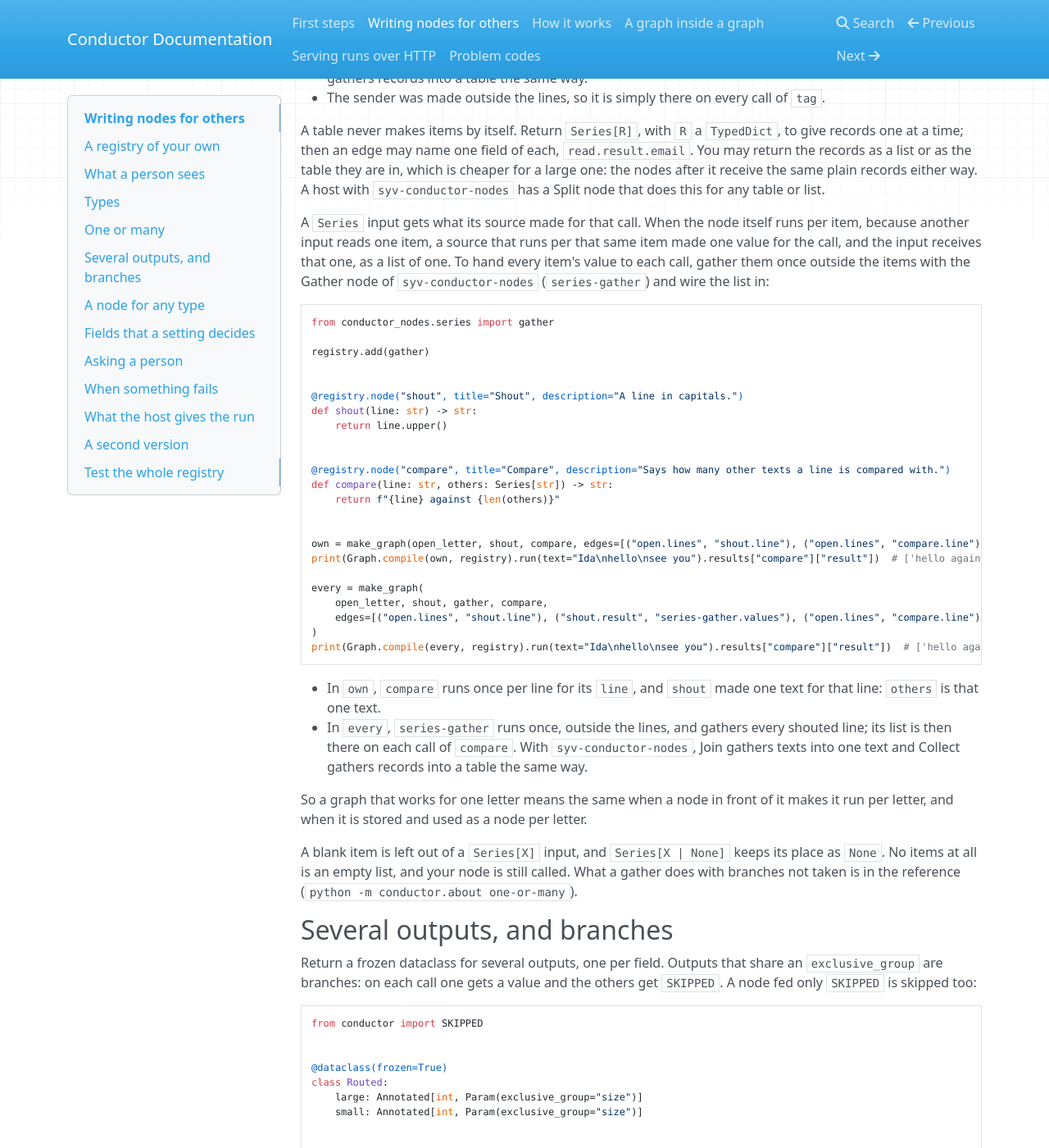
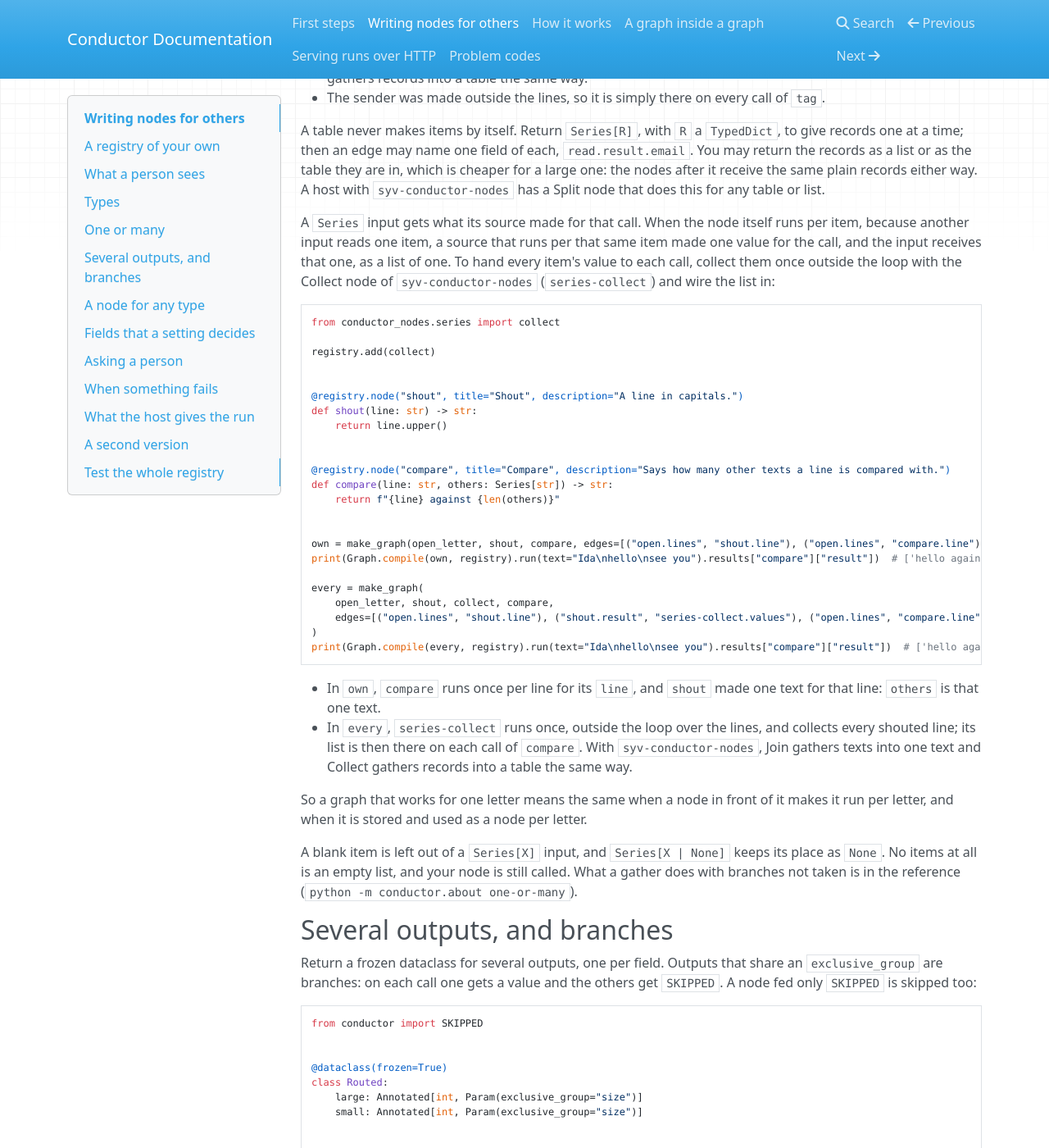
Before and after one commit to syv-ai/conductor, an MkDocs documentation site: the page built from docs/writing-nodes.md, in a window 1280 px wide and 1400 px high, scrolled down 6167 px. Shown: the whole window at 82% size. Built offline with MkDocs 1.6.1, drawn with Linux system fonts in a browser that asks for light colours; nearby versions of some CDN libraries.

Commit message:
feat(nodes)!: the standard node series-gather is series-collect

````diff
--- a/docs/writing-nodes.md
+++ b/docs/writing-nodes.md
@@ -259,12 +259,12 @@ print(run.outputs)                   # {'count.result': 2}
 
 A table never makes items by itself. Return `Series[R]`, with `R` a `TypedDict`, to give records one at a time; then an edge may name one field of each, `read.result.email`. You may return the records as a list or as the table they are in, which is cheaper for a large one: the nodes after it receive the same plain records either way. A host with `syv-conductor-nodes` has a Split node that does this for any table or list.
 
-A `Series` input gets what its source made for that call. When the node itself runs per item, because another input reads one item, a source that runs per that same item made one value for the call, and the input receives that one, as a list of one. To hand every item's value to each call, gather them once outside the items with the Gather node of `syv-conductor-nodes` (`series-gather`) and wire the list in:
+A `Series` input gets what its source made for that call. When the node itself runs per item, because another input reads one item, a source that runs per that same item made one value for the call, and the input receives that one, as a list of one. To hand every item's value to each call, collect them once outside the loop with the Collect node of `syv-conductor-nodes` (`series-collect`) and wire the list in:
 
 ```python
-from conductor_nodes.series import gather
+from conductor_nodes.series import collect
 
-registry.add(gather)
+registry.add(collect)
 
 
 @registry.node("shout", title="Shout", description="A line in capitals.")
@@ -281,14 +281,14 @@ own = make_graph(open_letter, shout, compare, edges=[("open.lines", "shout.line"
 print(Graph.compile(own, registry).run(text="Ida\nhello\nsee you").results["compare"]["result"])  # ['hello against 1', 'see you against 1']
 
 every = make_graph(
-    open_letter, shout, gather, compare,
-    edges=[("open.lines", "shout.line"), ("shout.result", "series-gather.values"), ("open.lines", "compare.line"), ("series-gather.result", "compare.others")],
+    open_letter, shout, collect, compare,
+    edges=[("open.lines", "shout.line"), ("shout.result", "series-collect.values"), ("open.lines", "compare.line"), ("series-collect.result", "compare.others")],
 )
 print(Graph.compile(every, registry).run(text="Ida\nhello\nsee you").results["compare"]["result"])  # ['hello against 2', 'see you against 2']
 ```
 
 - In `own`, `compare` runs once per line for its `line`, and `shout` made one text for that line: `others` is that one text.
-- In `every`, `series-gather` runs once, outside the lines, and gathers every shouted line; its list is then there on each call of `compare`. With `syv-conductor-nodes`, Join gathers texts into one text and Collect gathers records into a table the same way.
+- In `every`, `series-collect` runs once, outside the loop over the lines, and collects every shouted line; its list is then there on each call of `compare`. With `syv-conductor-nodes`, Join gathers texts into one text and Collect gathers records into a table the same way.
 
 So a graph that works for one letter means the same when a node in front of it makes it run per letter, and when it is stored and used as a node per letter.
 
````
Also changed, not shown: CHANGELOG.md (+1 -1 lines), packages/conductor-nodes/README.md (+2 -2 lines), 3 other files.
